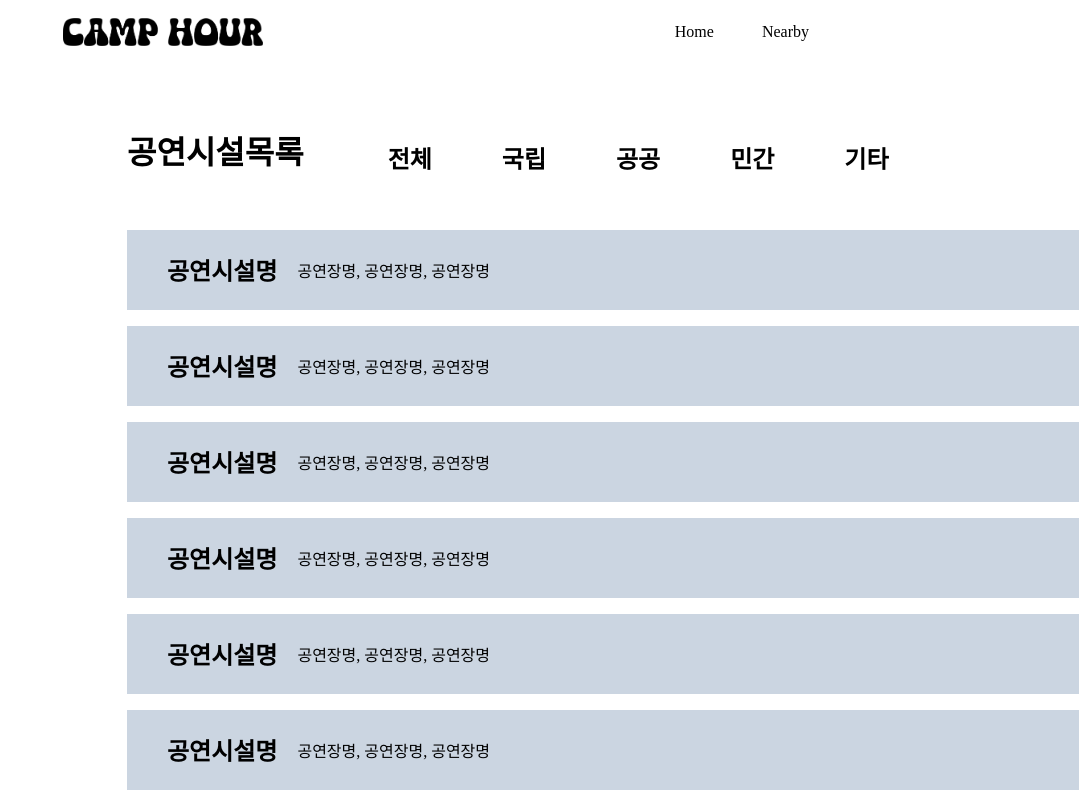
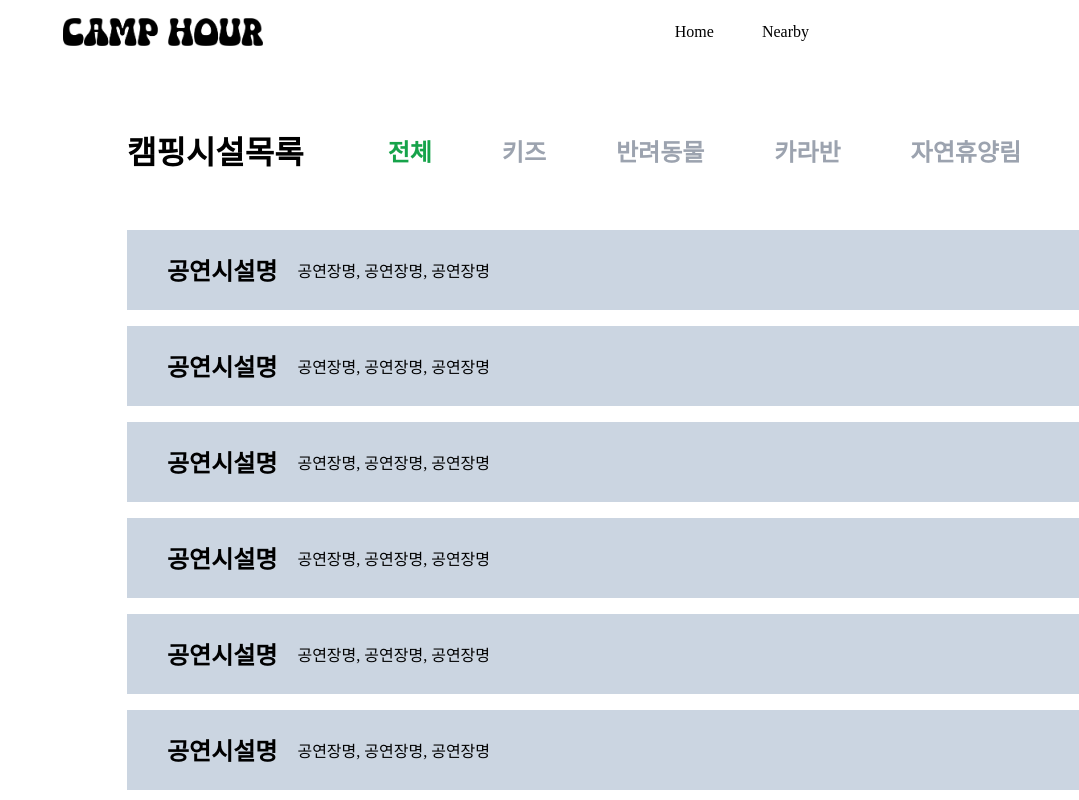
Before and after one commit to oneieo/Toy_project, a React (Vite) app: page /venue-list in a window 1280 px wide. Shown: the top 800 px of the page, without its empty margins (201-1280 px from the left). Built offline with nearby package versions, Linux system fonts and the light colour scheme; a web font is replaced by a local one.

Commit message:
update: edit venue.api logic

```diff
--- a/src/api/venue.api.js
+++ b/src/api/venue.api.js
@@ -5,9 +5,9 @@ const API_KEY =
 
 const URL = `http://apis.data.go.kr/B551011/GoCamping/basedList?serviceKey=${encodeURIComponent(
   API_KEY
-)}&numOfRows=3933&MobileOS=ETC&MobileApp=AppTest&_type=json`;
+)}&numOfRows=`;
 
-export const getVenueList = async () => {
+export const getVenueList = async (rows) => {
   try {
     const {
       data: {
@@ -17,7 +17,9 @@ export const getVenueList = async () => {
           },
         },
       },
-    } = await axios.get(URL);
+    } = await axios.get(
+      `${URL}${rows}&MobileOS=ETC&MobileApp=AppTest&_type=json`
+    );
     return item;
   } catch (error) {
     console.error(" 데이터 불러오기 실패! ", error);
--- a/src/components/CampgroundList.jsx
+++ b/src/components/CampgroundList.jsx
@@ -1,16 +1,33 @@
-const category = ["전체", "국립", "공공", "민간", "기타"];
+import { useState } from "react";
+
+const category = ["전체", "키즈", "반려동물", "카라반", "자연휴양림"];
 
 const CampgroundList = () => {
   // 클릭한 카테고리만 컬러 진하게
+  const [selectedCategory, setSelectedCategory] = useState("전체");
+  const [venueList, setVenueList] = useState([]);
+
+  const handleClickCategory = (item) => {
+    setSelectedCategory(item);
+  };
+
   return (
     <>
       <div>
-        <div className="flex ml-80 mt-[50px] items-end">
-          <h1 className=" mr-[84px]">공연시설목록</h1>
+        <div className="flex ml-80 mt-[50px] items-center">
+          <h1 className=" mr-[84px]">캠핑시설목록</h1>
           <div className="flex gap-[70px]">
             {category.map((item) => {
               return (
-                <h2 key={item} className="hover:cursor-pointer">
+                <h2
+                  key={item}
+                  className={`hover:cursor-pointer ${
+                    selectedCategory === item
+                      ? "text-green-600"
+                      : "text-gray-400"
+                  }`}
+                  onClick={() => handleClickCategory(item)}
+                >
                   {item}
                 </h2>
               );
--- a/src/components/Main.jsx
+++ b/src/components/Main.jsx
@@ -34,7 +34,10 @@ const Main = () => {
     data: venueList,
     isPending,
     isError,
-  } = useQuery({ queryKey: ["venueList"], queryFn: getVenueList });
+  } = useQuery({
+    queryKey: ["venueList"],
+    queryFn: () => getVenueList(1000),
+  });
 
   if (isPending) {
     return <Loading />;
--- a/src/pages/ShowDetail.jsx
+++ b/src/pages/ShowDetail.jsx
@@ -1,7 +1,7 @@
-import ConcertDatail from "../components/ConcertDatail";
+import CampgroundDetail from "../components/CampgroundDetail";
 
 const ShowDetail = () => {
-  return <ConcertDatail />;
+  return <CampgroundDetail />;
 };
 
 export default ShowDetail;
```
